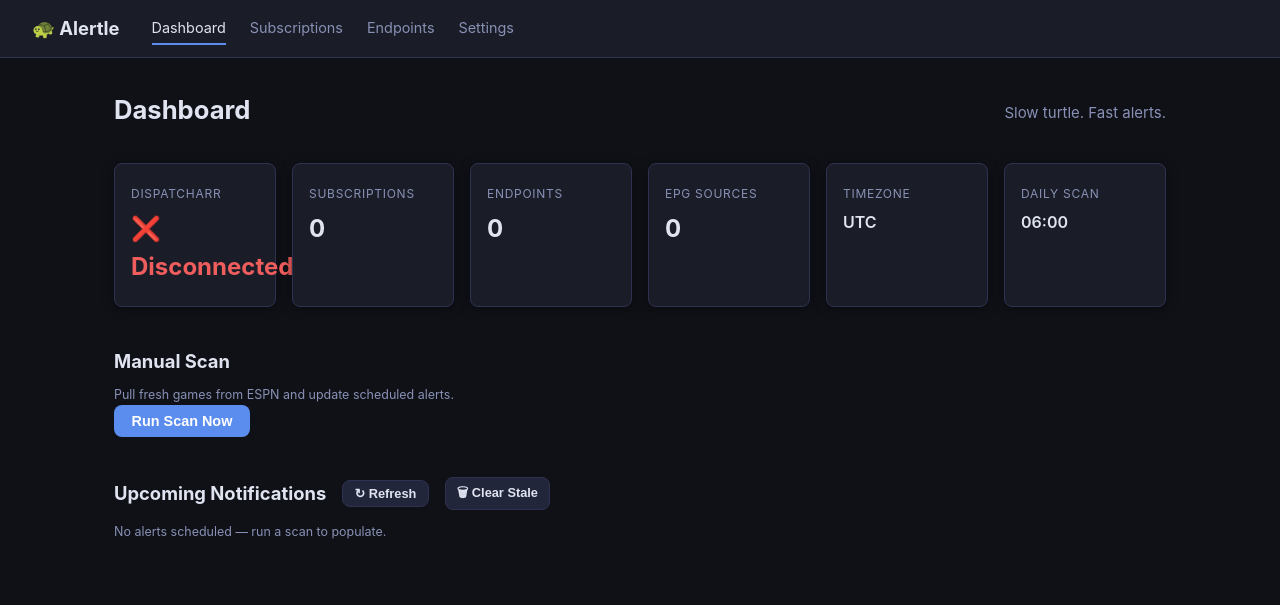
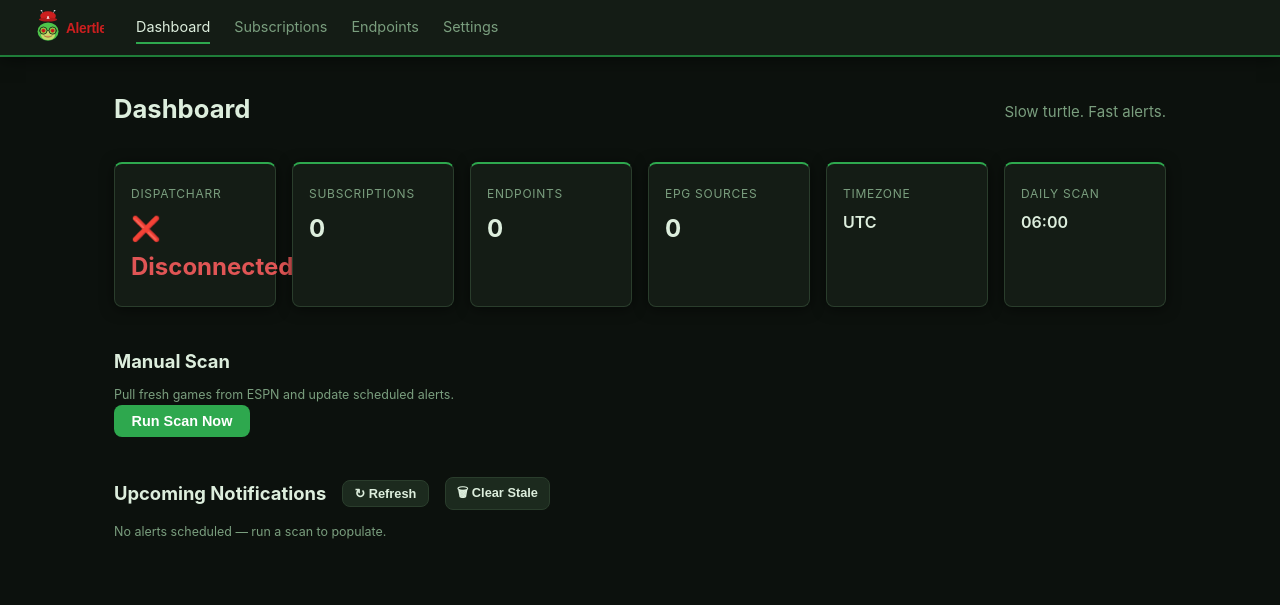
Before and after one commit to Deekerman/Alertle-V2, a FastAPI app: page / in a window 1280 px wide. Shown: the top 605 px of the page. Run offline with FastAPI, Linux system fonts and the light colour scheme; data that the repository does not hold is empty.

Commit message:
Add Alertle turtle branding and dark green theme
- Add logo.svg (turtle mascot + Alertle wordmark) to navbar
- Add favicon.svg (turtle head) as browser tab icon
- Switch accent colors from blue to dark green (#2ea84e)
- Green bottom border on navbar, green section headings
- Top accent border on dashboard stat cards
- Green focus ring on inputs

https://claude.ai/code/session_01UPHMP54Aikrwv7LJsAXYne

```diff
--- a/static/style.css
+++ b/static/style.css
@@ -1,19 +1,20 @@
-/* Alertle-V2 — Dark theme */
+/* Alertle-V2 — Dark green theme */
 
 :root {
-  --bg:       #0f1117;
-  --surface:  #1a1d27;
-  --surface2: #22263a;
-  --border:   #2e3250;
-  --accent:   #5b8dee;
-  --accent2:  #3d6fd4;
-  --text:     #e0e4f0;
-  --text-dim:  #8891b5;
-  --text-muted:#8891b5;
-  --green:    #3ecf8e;
-  --red:      #f05d5d;
-  --radius:   8px;
-  --shadow:   0 2px 12px rgba(0,0,0,.4);
+  --bg:        #0c110d;
+  --surface:   #141c15;
+  --surface2:  #1c2a1e;
+  --border:    #2a3d2c;
+  --accent:    #2ea84e;
+  --accent2:   #1f7d39;
+  --text:      #ddeedd;
+  --text-dim:  #7a9e7e;
+  --text-muted:#7a9e7e;
+  --green:     #3ecf8e;
+  --red:       #e05555;
+  --turtle-red:#cc1f1f;
+  --radius:    8px;
+  --shadow:    0 2px 14px rgba(0,0,0,.5);
 }
 
 *, *::before, *::after { box-sizing: border-box; margin: 0; padding: 0; }
@@ -35,12 +36,13 @@ a:hover { text-decoration: underline; }
   display: flex;
   align-items: center;
   gap: 2rem;
-  padding: .75rem 2rem;
+  padding: .6rem 2rem;
   background: var(--surface);
-  border-bottom: 1px solid var(--border);
+  border-bottom: 2px solid var(--accent2);
   position: sticky;
   top: 0;
   z-index: 100;
+  box-shadow: 0 2px 16px rgba(0,0,0,.5);
 }
 
 .nav-brand {
@@ -48,6 +50,14 @@ a:hover { text-decoration: underline; }
   font-weight: 700;
   color: var(--text);
   white-space: nowrap;
+  display: flex;
+  align-items: center;
+}
+
+.nav-logo {
+  height: 36px;
+  width: auto;
+  display: block;
 }
 
 .nav-links {
@@ -112,6 +122,7 @@ a:hover { text-decoration: underline; }
 .card {
   background: var(--surface);
   border: 1px solid var(--border);
+  border-top: 2px solid var(--accent);
   border-radius: var(--radius);
   padding: 1.25rem 1rem;
   box-shadow: var(--shadow);
@@ -153,6 +164,7 @@ a:hover { text-decoration: underline; }
 .btn:disabled { opacity: .4; cursor: default; }
 
 .btn-primary  { background: var(--accent); color: #fff; }
+.btn-primary:hover { opacity: 1; background: var(--accent2); }
 .btn-secondary { background: var(--surface2); color: var(--text); border: 1px solid var(--border); }
 .btn-danger   { background: transparent; color: var(--red); border: 1px solid var(--red); }
 .btn-sm { padding: .3rem .7rem; font-size: .8rem; }
@@ -202,9 +214,9 @@ a:hover { text-decoration: underline; }
 }
 
 .badge--type {
-  background: rgba(91,141,238,.15);
+  background: rgba(46,168,78,.15);
   color: var(--accent);
-  border-color: rgba(91,141,238,.3);
+  border-color: rgba(46,168,78,.3);
 }
 
 /* ── Forms ──────────────────────────────────────────────────────────────────── */
@@ -225,7 +237,7 @@ a:hover { text-decoration: underline; }
   margin-bottom: 1rem;
   padding-bottom: .5rem;
   border-bottom: 1px solid var(--border);
-  color: var(--text-dim);
+  color: var(--accent);
   text-transform: uppercase;
   letter-spacing: .05em;
 }
@@ -267,6 +279,7 @@ textarea {
 input:focus, select:focus, textarea:focus {
   outline: none;
   border-color: var(--accent);
+  box-shadow: 0 0 0 2px rgba(46,168,78,.15);
 }
 
 input[type="checkbox"], input[type="radio"] {
--- a/templates/base.html
+++ b/templates/base.html
@@ -3,12 +3,15 @@
 <head>
   <meta charset="UTF-8">
   <meta name="viewport" content="width=device-width, initial-scale=1.0">
-  <title>{% block title %}Alertle{% endblock %} — 🐢</title>
+  <title>{% block title %}Alertle{% endblock %} — Alertle</title>
+  <link rel="icon" type="image/svg+xml" href="/static/favicon.svg">
   <link rel="stylesheet" href="/static/style.css">
 </head>
 <body>
   <nav class="navbar">
-    <a class="nav-brand" href="/">🐢 Alertle</a>
+    <a class="nav-brand" href="/">
+      <img src="/static/logo.svg" alt="Alertle" class="nav-logo">
+    </a>
     <div class="nav-links">
       <a href="/" class="nav-link {% if request.url.path == '/' %}active{% endif %}">Dashboard</a>
       <a href="/subscriptions" class="nav-link {% if request.url.path == '/subscriptions' %}active{% endif %}">Subscriptions</a>
```
Also changed, not shown: static/favicon.svg (added), static/logo.svg (added).
